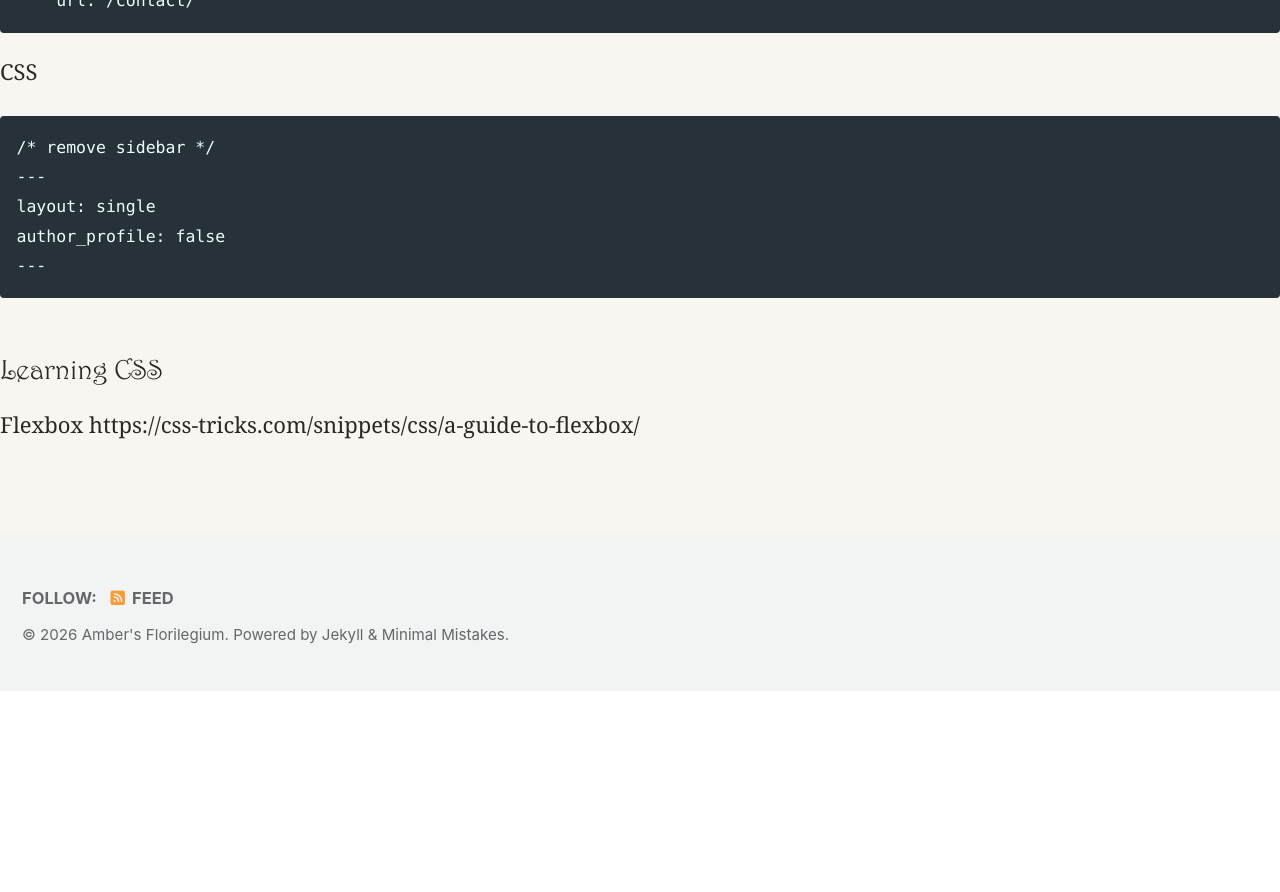
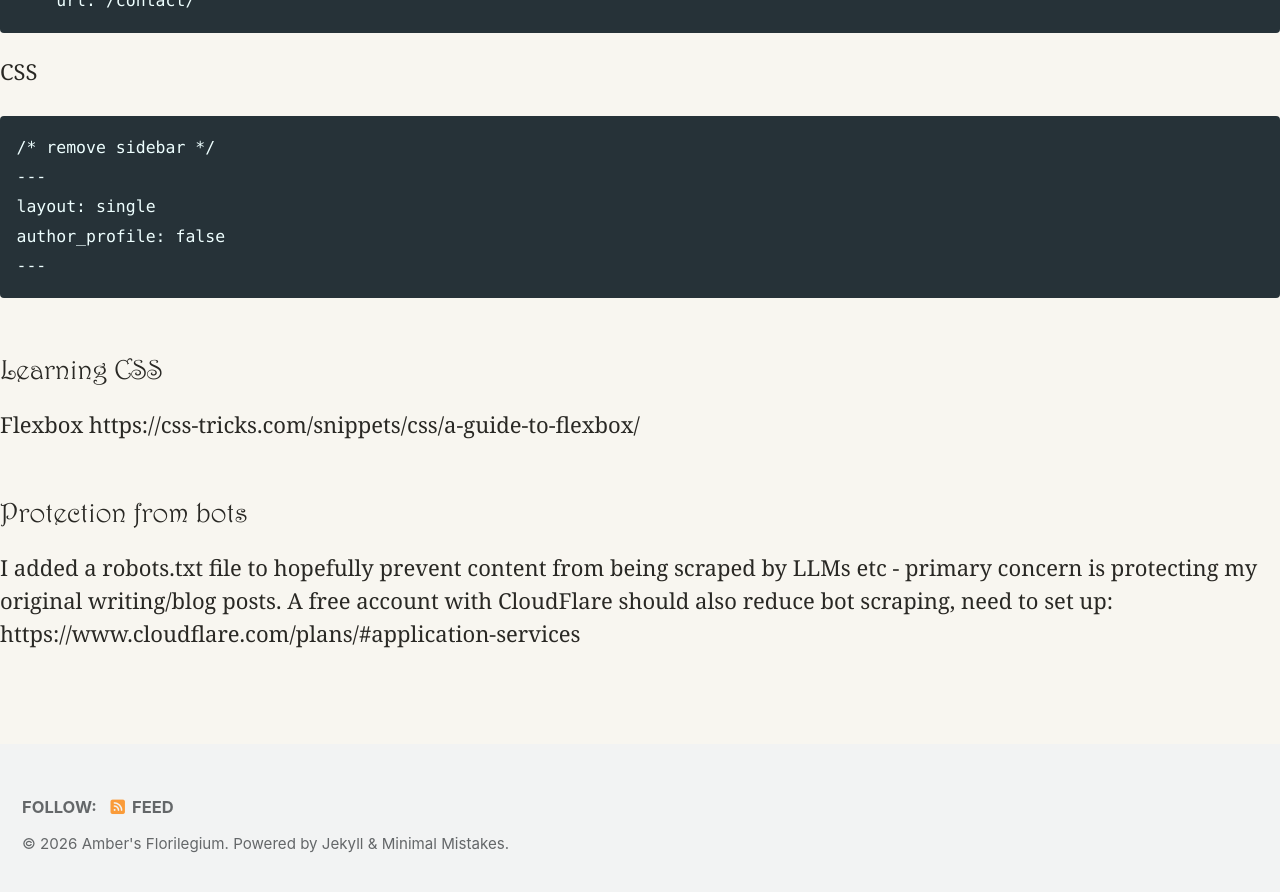
Before and after one commit to ambernhafeez/ambersflorilegium, a Jekyll site: the page built from devnotes.md, in a window 1280 px wide and 900 px high, scrolled down 2033 px. Shown: the top 892 px of the window. Built offline with Jekyll 4.4.1, drawn with Linux system fonts in a browser that asks for light colours; cached includes are drawn as plain includes; our own code applies the rules of GitHub Pages for plain Markdown files; before the commit the page ends 2724 px from its top, so only the background shows below that.

Commit message:
blog post added and changed files for on a pincushion

```diff
--- a/devnotes.md
+++ b/devnotes.md
@@ -85,3 +85,8 @@ author_profile: false
 ## Learning CSS
 Flexbox
 https://css-tricks.com/snippets/css/a-guide-to-flexbox/
+
+
+## Protection from bots
+I added a robots.txt file to  hopefully prevent content from being scraped by LLMs etc - primary concern is protecting my original writing/blog posts.
+A free account with CloudFlare should also reduce bot scraping, need to set up: https://www.cloudflare.com/plans/#application-services
```
Also changed, not shown: _pages/florilegium-press.md (+1 -1 lines), _posts/2026-09-03-Repetition-and-Discovery.md (added, +29 -0 lines), robots.txt (+20 -0 lines), 2 other files.
